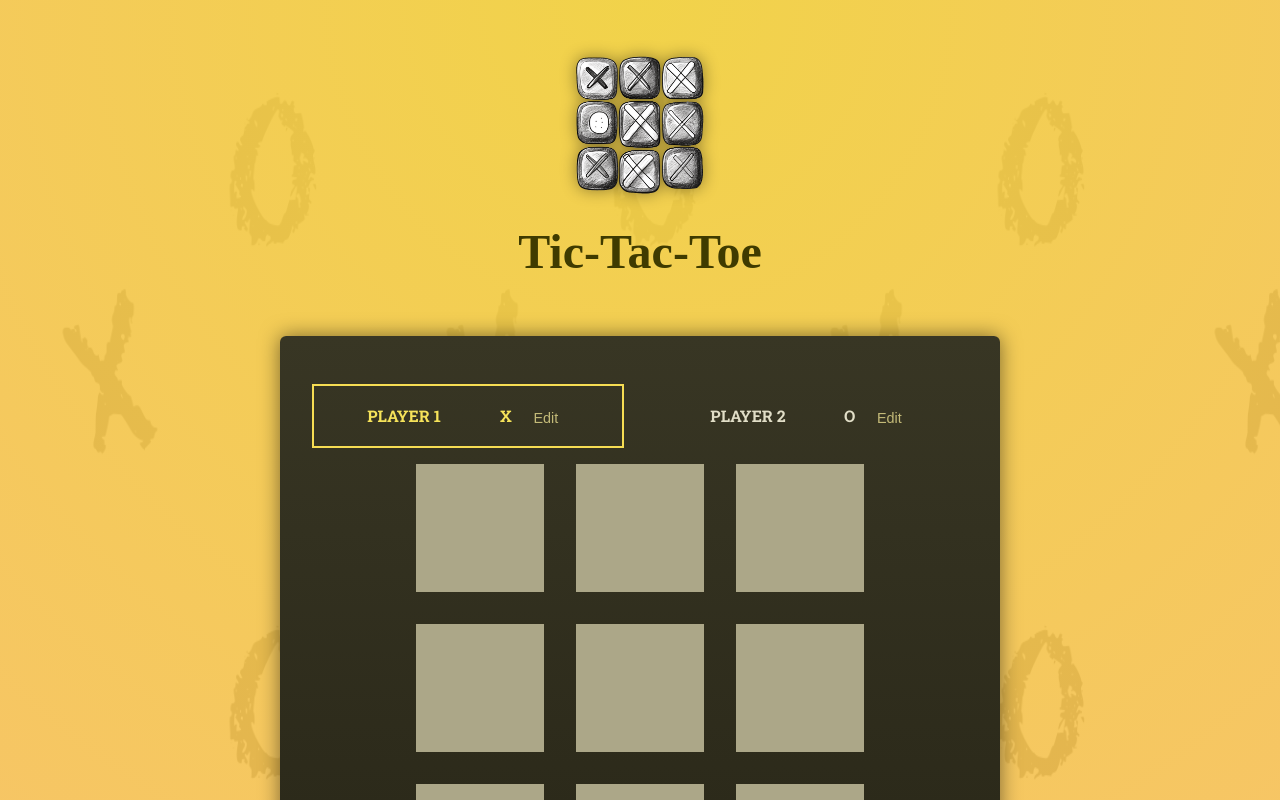
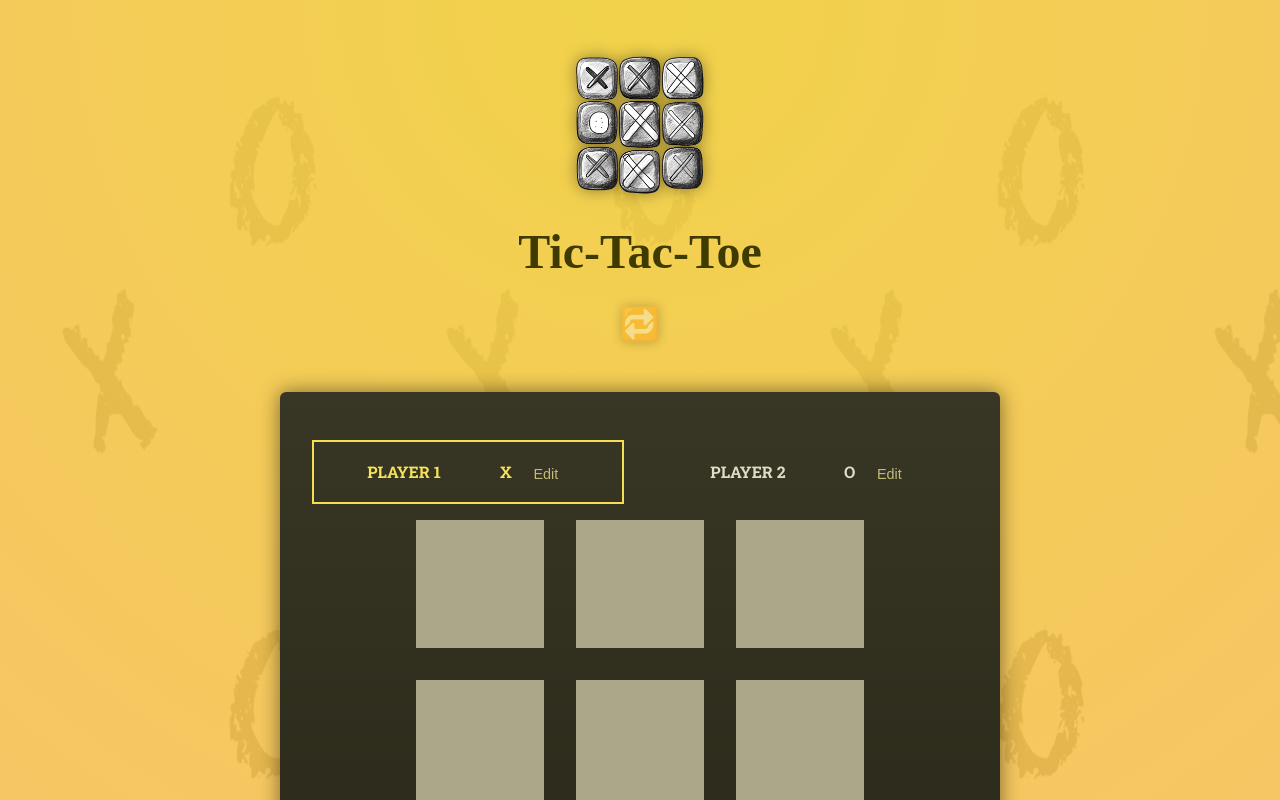
Before and after one commit to msuraj11/Tic-Tac-Toe-X-0, a React (Create React App) app: page / in a window 1280 px wide. Shown: the top 800 px of the page. Built offline with nearby package versions, Linux system fonts and the light colour scheme; a web font is replaced by a local one.

Commit message:
Fixed few minor bugs in logics around the modal-overlay, disabling/enabling rematch buttons and placed modals on top of game-board component

```diff
--- a/src/App.jsx
+++ b/src/App.jsx
@@ -3,13 +3,13 @@ import GameBoard from "./components/GameBoard";
 import Logs from "./components/Logs";
 import Player from "./components/Player";
 import GameOver from "./components/GameOver";
+import Warning from "./components/Warning";
 import {
   generateWinningCombination,
   derivedActivePlayer,
   generateGameBoard,
 } from "./helpers";
 import { PLAYER_1, PLAYER_2, X, O } from "./constants";
-import Modal from "./components/Modal";
 
 let gameBoard;
 const winnigCombinations3x3 = generateWinningCombination(3);
@@ -83,30 +83,14 @@ function App() {
   return (
     <main>
       <div id="pre-game">
-        {!freshGame && (
-          <button name="no" onClick={handleModalClicks}>
-            🔁
-          </button>
-        )}
+        <button
+          name="no"
+          onClick={handleModalClicks}
+          disabled={freshGame || winner || hasDraw}
+        >
+          🔁
+        </button>
       </div>
-      {isWarning && (
-        <Modal>
-          <p>Are you sure you want to rematch?</p>
-          <ul>
-            <li>
-              <button name="yes" onClick={handleModalClicks}>
-                Yes
-              </button>
-            </li>
-            <li>
-              <button name="no" onClick={handleModalClicks}>
-                No
-              </button>
-            </li>
-          </ul>
-        </Modal>
-      )}
-
       <div id="game-container">
         <ol id="players" className="highlight-player">
           <Player
@@ -127,6 +111,7 @@ function App() {
         {(winner || hasDraw) && (
           <GameOver winner={winner} onRematch={handleRematchClick} />
         )}
+        {isWarning && <Warning handleModalClicks={handleModalClicks} />}
         <GameBoard
           onSelectSquare={handleSelectSquare}
           board={gameBoard}
--- a/src/components/Modal.jsx
+++ b/src/components/Modal.jsx
@@ -1,3 +1,3 @@
 export default function Modal({ children }) {
-  return <div id="game-over">{children}</div>;
+  return <div id="modal-overlay">{children}</div>;
 }
--- /dev/null
+++ b/src/components/Warning.jsx
@@ -0,0 +1,21 @@
+import Modal from "./Modal";
+
+export default function Warning({ handleModalClicks }) {
+  return (
+    <Modal>
+      <p>Are you sure you want to rematch?</p>
+      <ul>
+        <li>
+          <button name="yes" onClick={handleModalClicks}>
+            Yes
+          </button>
+        </li>
+        <li>
+          <button name="no" onClick={handleModalClicks}>
+            No
+          </button>
+        </li>
+      </ul>
+    </Modal>
+  );
+}
--- a/src/index.css
+++ b/src/index.css
@@ -159,6 +159,12 @@ ol {
   animation: pulse-text-size 2s infinite ease-out;
 }
 
+#pre-game button:disabled {
+  cursor: not-allowed;
+  animation: none;
+  opacity: 0.33;
+}
+
 #game-board {
   display: flex;
   flex-wrap: wrap;
@@ -190,7 +196,7 @@ ol {
   padding: 1rem;
 }
 
-#game-over {
+#modal-overlay {
   position: absolute;
   top: 0;
   left: 0;
@@ -205,7 +211,7 @@ ol {
   z-index: 99999999;
 }
 
-#game-over h2 {
+#modal-overlay h2 {
   font-family: "Caprasimo", cursive;
   font-size: 4rem;
   text-align: center;
@@ -213,20 +219,21 @@ ol {
   margin: 0;
 }
 
-#game-over p {
+#modal-overlay p {
   font-size: 2rem;
   text-align: center;
   color: #e1dec7;
 }
 
-#game-over ul {
+#modal-overlay ul {
   display: flex;
-  justify-content: space-evenly;
+  justify-content: space-between;
   align-items: center;
   list-style: none;
+  width: 15rem;
 }
 
-#game-over button {
+#modal-overlay button {
   display: block;
   margin: 0 auto;
   font-size: 1.5rem;
@@ -240,7 +247,7 @@ ol {
   box-shadow: 0 0 8px rgba(255, 187, 0, 0.4);
 }
 
-#game-over button:hover {
+#modal-overlay button:hover {
   background: #fcd256;
   color: #3f3b00;
   transform: scale(1.1);
```
